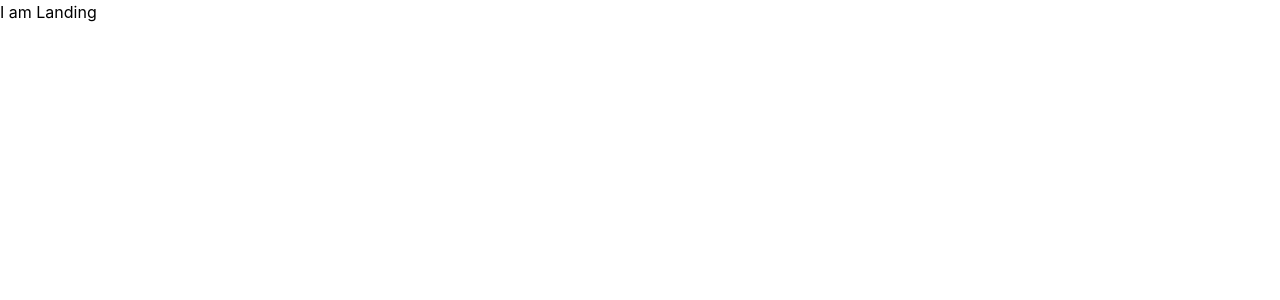
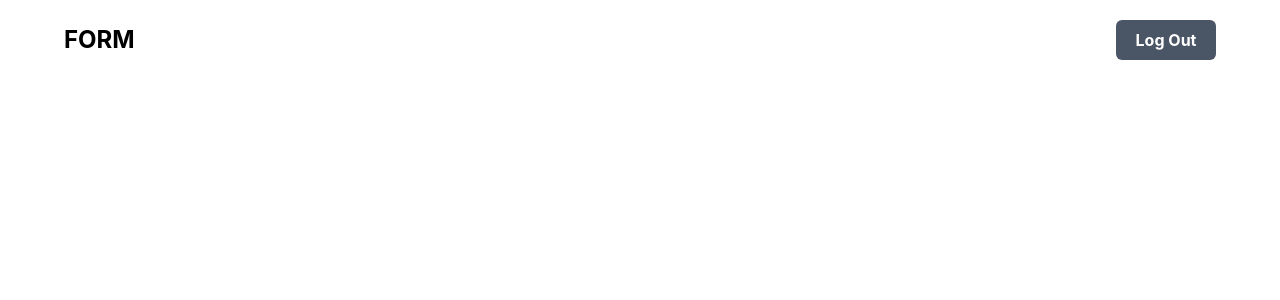
Before and after one commit to noorf-02/Token-and-Auth, a React (Vite) app: page /form in a window 1280 px wide. Shown: the top 300 px of the page. Built offline with nearby package versions, Linux system fonts and the light colour scheme.

Commit message:
added logout

```diff
--- a/COMPONENTS/LandingComp.jsx
+++ b/COMPONENTS/LandingComp.jsx
@@ -1,10 +1,24 @@
 import React from 'react'
+import { useNavigate } from 'react-router-dom';
 
 function LandingComp() {
+  const navigate = useNavigate();
+  function logout(){
+    localStorage.removeItem('token');
+    navigate('/')
+  }
   return (
-    <div>
-      I am Landing
+   <>
+   <div className="wrapper">
+    <div className="head flex items-center justify-between py-5">
+      <h1 className='text-2xl font-bold'>FORM</h1>
+      <button className='w-[100px] bg-gray-600 text-white font-bold py-2 rounded-md hover:bg-gray-700 cursor-pointer' onClick={logout}>Log Out</button>
     </div>
+   </div>
+
+
+
+   </>
   )
 }
 
```
